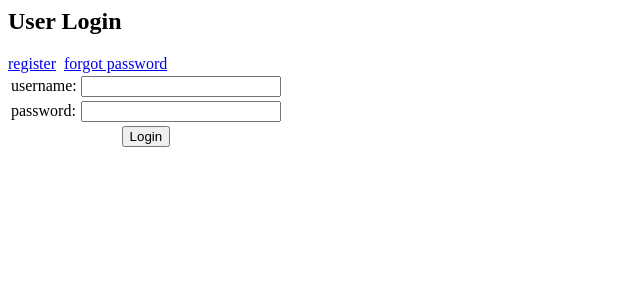
After one commit to ThanrayTian/mylogsys, a PHP site: page /login_form.php in a window 1280 px wide. The commit adds this page. Shown: the top 300 px of the page, without its empty margins (0-640 px from the left). Run offline with PHP 8.4, Linux system fonts and the light colour scheme.

Commit message:
add login application.

```diff
--- /dev/null
+++ b/login_form.php
@@ -0,0 +1,14 @@
+<!--filename:   login_form.php-->
+<!--author  :   thanray-->
+
+<?php
+
+    require_once('output_fcns.php');
+
+    do_html_header('User Login');
+    display_login_form();
+    do_html_url('register_form.php','register');
+    do_html_url('forgot_passwd_form.php','forgot password');
+    do_html_footer();
+
+?>
--- a/output_fcns.php
+++ b/output_fcns.php
@@ -31,7 +31,7 @@ function display_register_form() {
     <tr>
         <td colspan="2" align="center"><input type="submit" value="Submit"/></td>
     </tr>
-
+    </form>
 <?php
 
 }
@@ -45,7 +45,33 @@ function do_html_footer() {
 }
 
 function do_html_url($url,$value) {
-    echo "<a href=\"".$url."\">".$value."</a>";
+    echo "<a href=\"".$url."\">".$value."</a>&nbsp&nbsp";
 }
 
 ?>
+<?php
+
+function display_login_form() {
+
+?>
+    <form action="login.php" method="post">
+    <table border="0">
+    <tr>
+        <td>username:</td>
+        <td align="center"><input type="text" name="username" size="3"
+            maxlength="16" style="width:200px;"/></td>
+    </tr>
+    <tr>
+        <td>password:</td>
+        <td align="center"><input type="password" name="passwd" size="3"
+            maxlength="16" style="width:200px;"/></td>
+    </tr>
+    <tr>
+        <td colspan="2" align="center"><input type="submit" value="Login"/></td>
+    </tr>
+    </form>
+<?php
+
+}
+
+?>
--- a/register.php
+++ b/register.php
@@ -30,6 +30,12 @@ try{
             Please go back and try again.');
     }
 
+
+    if(strlen($username)<6) {
+        throw new Exception('Your username must be longer than 6 characters. -
+            Please go back and try again.');
+    }
+
     if( (strlen($passwd1)<6) || (strlen($passwd1)>16) ) {
         throw new Exception('Your password must be between 6 to 16 characters. -
             Please go back and try again.');
```
Also changed, not shown: login.php (added, +39 -0 lines), user_auth_fcns.php (+31 -1 lines).
